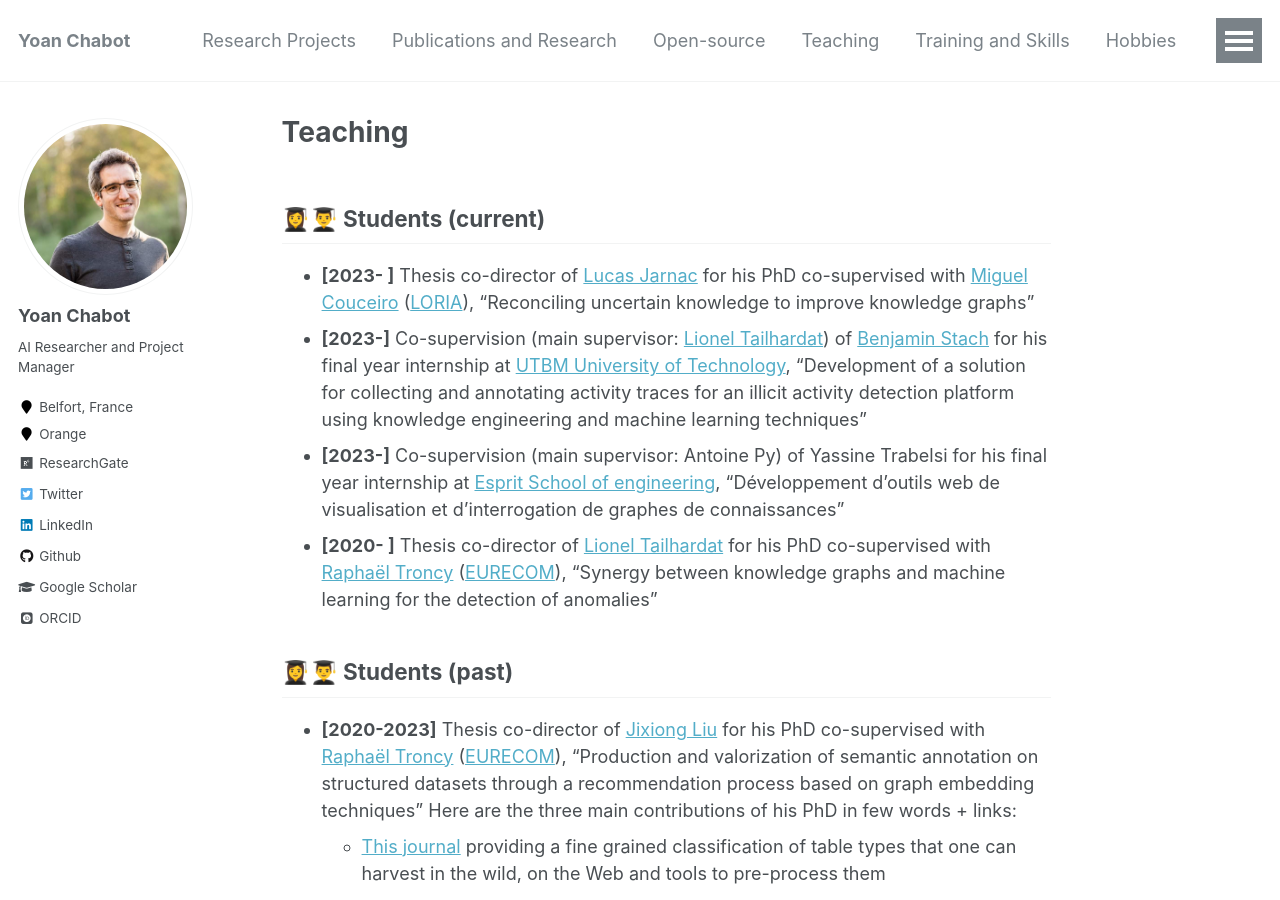
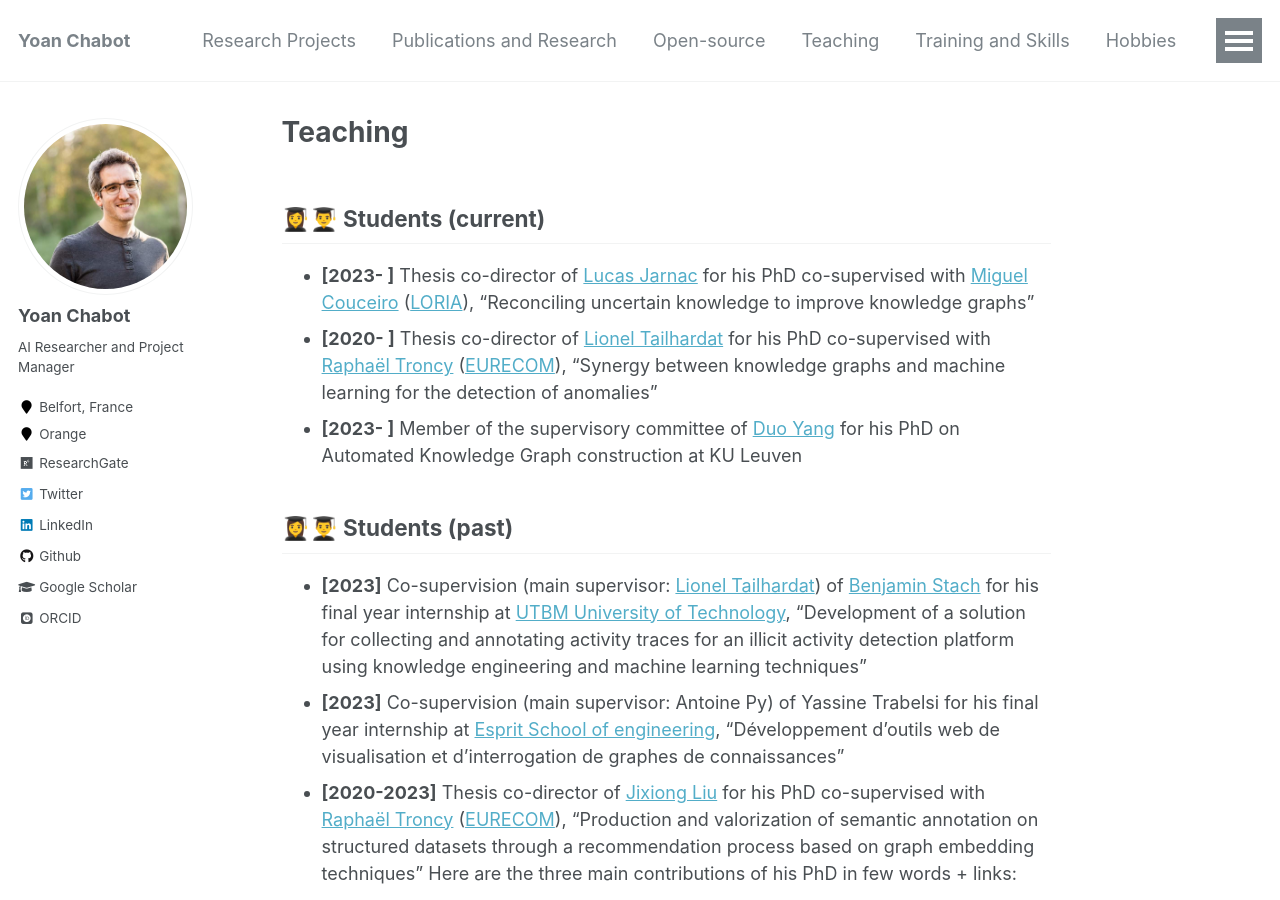
Before and after one commit to yoanchabot/yoanchabot.github.io, a Jekyll site: the page built from _pages/teaching.md, in a window 1280 px wide and 900 px high. Built offline with Jekyll 4.4.1, drawn with Linux system fonts in a browser that asks for light colours; some web fonts are replaced.

Commit message:
Update teaching.md

```diff
--- a/_pages/teaching.md
+++ b/_pages/teaching.md
@@ -6,11 +6,12 @@ author_profile: true
 
 ## 👩‍🎓👨‍🎓 Students (current)
 * **[2023- ]** Thesis co-director of [Lucas Jarnac]([https://genears.github.io/](https://scholar.google.com/citations?user=O24FhxkAAAAJ&hl=fr)) for his PhD co-supervised with [Miguel Couceiro]([https://www.eurecom.fr/~troncy/](https://members.loria.fr/mcouceiro/)) ([LORIA]([http://www.eurecom.fr](https://www.loria.fr/en/))), "Reconciling uncertain knowledge to improve knowledge graphs"
-* **[2023-]** Co-supervision (main supervisor: [Lionel Tailhardat](https://genears.github.io/)) of [Benjamin Stach](https://benjaminstach.com/) for his final year internship at [UTBM University of Technology](http://www.univ-fcomte.fr/), "Development of a solution for collecting and annotating activity traces for an illicit activity detection platform using knowledge engineering and machine learning techniques"
-* **[2023-]** Co-supervision (main supervisor: Antoine Py) of Yassine Trabelsi for his final year internship at [Esprit School of engineering](https://esprit.tn/), "Développement d'outils web de visualisation et d'interrogation de graphes de connaissances"
 * **[2020- ]** Thesis co-director of [Lionel Tailhardat](https://genears.github.io/) for his PhD co-supervised with [Raphaël Troncy](https://www.eurecom.fr/~troncy/) ([EURECOM](http://www.eurecom.fr)), "Synergy between knowledge graphs and machine learning for the detection of anomalies"
+* **[2023- ]** Member of the supervisory committee of [Duo Yang](https://www.kuleuven.be/wieiswie/en/person/00162181) for his PhD on Automated Knowledge Graph construction at KU Leuven
 
 ## 👩‍🎓👨‍🎓 Students (past)
+* **[2023]** Co-supervision (main supervisor: [Lionel Tailhardat](https://genears.github.io/)) of [Benjamin Stach](https://benjaminstach.com/) for his final year internship at [UTBM University of Technology](http://www.univ-fcomte.fr/), "Development of a solution for collecting and annotating activity traces for an illicit activity detection platform using knowledge engineering and machine learning techniques"
+* **[2023]** Co-supervision (main supervisor: Antoine Py) of Yassine Trabelsi for his final year internship at [Esprit School of engineering](https://esprit.tn/), "Développement d'outils web de visualisation et d'interrogation de graphes de connaissances"
 * **[2020-2023]** Thesis co-director of [Jixiong Liu](https://www.yansera.com/) for his PhD co-supervised with [Raphaël Troncy](https://www.eurecom.fr/~troncy/) ([EURECOM](http://www.eurecom.fr)), "Production and valorization of semantic annotation on structured datasets through a recommendation process based on graph embedding techniques"
    Here are the three main contributions of his PhD in few words + links:
    * [This journal](https://www.sciencedirect.com/science/article/abs/pii/S1570826822000452) providing a fine grained classification of table types that one can harvest in the wild, on the Web and tools to pre-process them
```
